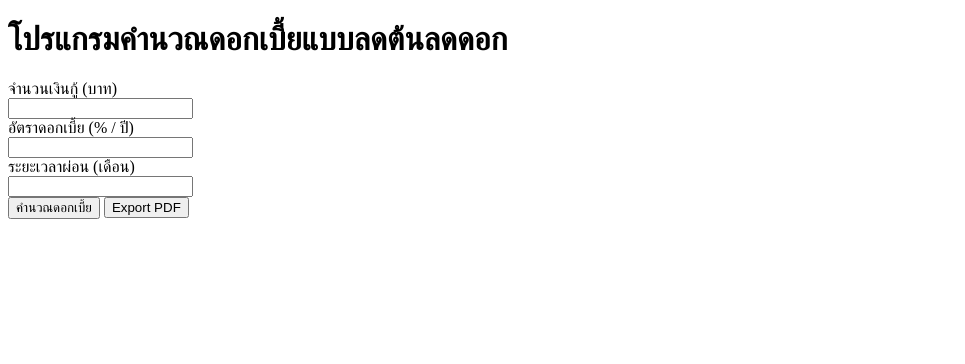
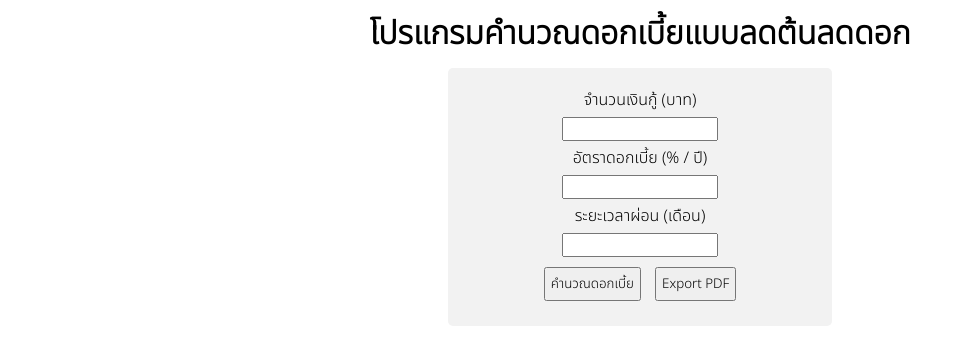
Before and after one commit to Keem-PS/workshop_calculateCredit, a plain HTML site: page index.html in a window 1280 px wide. Shown: the whole page, without its empty margins (0-965 px from the left). Drawn offline with Linux system fonts and the light colour scheme.

Commit message:
edit code

```diff
--- a/index.html
+++ b/index.html
@@ -12,6 +12,7 @@
         <h1>โปรแกรมคำนวณดอกเบี้ยแบบลดต้นลดดอก</h1>
     </div>
 
+    <div class="container">
     <form>
         <lable>จำนวนเงินกู้ (บาท)</lable><br>
         <input type="text" id="principle"><br>
@@ -23,7 +24,7 @@
         <input type="button" value="คำนวณดอกเบี้ย" id="calcurate-btn">
         <input type="button" value="Export PDF" id="calcurateExport-btn">
     </form>
-    <br>
+    </div>
 
     <table id="resultTable">
     </table>
--- a/script.js
+++ b/script.js
@@ -3,7 +3,8 @@ let calcurateBtn = document.getElementById("calcurate-btn");
 calcurateBtn.addEventListener('click',calcurateInterest);
 
 // ฟังก์ชัน สำหรับคำนวณดอกเบี้ย
-function calcurateInterest(){
+function calcurateInterest() {
+
 // รับค่า input จาก form
 let principle = parseFloat(document.getElementById("principle").value);
 let interestRate = parseFloat(document.getElementById("interestRate").value) / 100 / 12;
@@ -14,7 +15,7 @@ let monthlyPayment = (principle * interestRate) / (1 - Math.pow(1 + interestRate
 
 //รับค่า สำหรับสร้างตารางดอกเบี้ย
 let resultTable = document.getElementById("resultTable");
-resultTable.innerHTML = "<th>งวดที่</th><th>อัตตราดอกเบี้ย</th><th>จำนวนเงินต้น</th><th>ดอกเบี้ย</th><th>ยอดชำระ</th><th>เงินต้นคงเหลือ</th>";
+resultTable.innerHTML = "<th>งวดที่</th><th>จำนวนเงินต้น</th><th>ดอกเบี้ย</th><th>ยอดชำระ</th><th>เงินต้นคงเหลือ</th>";
 
 // คำนวณดอกเบี้ย
 for(let i = 1; i <= term; i++){
--- a/style.css
+++ b/style.css
@@ -0,0 +1,30 @@
+@import url('https://fonts.googleapis.com/css2?family=Inter&family=Noto+Sans+Thai:wght@300&display=swap');
+
+* {
+    margin: 0;
+    padding: 0;
+    box-sizing: border-box;
+    font-family: 'Noto Sans Thai', sans-serif;
+}
+
+h1 {
+    text-align: center;
+    margin: 10px;
+}
+
+.container {
+    border-radius: 5px;
+    background-color: #f2f2f2;
+    padding: 20px;
+    width: 30%;
+    margin: auto;
+    text-align: center;
+  }
+
+.container form input {
+    margin: 5px;
+}
+
+input[type=button] {
+    padding: 5px;
+}
```
